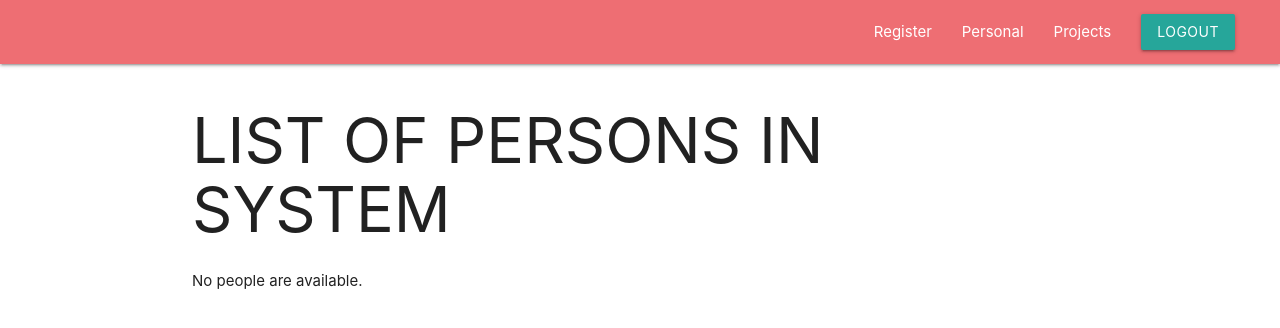
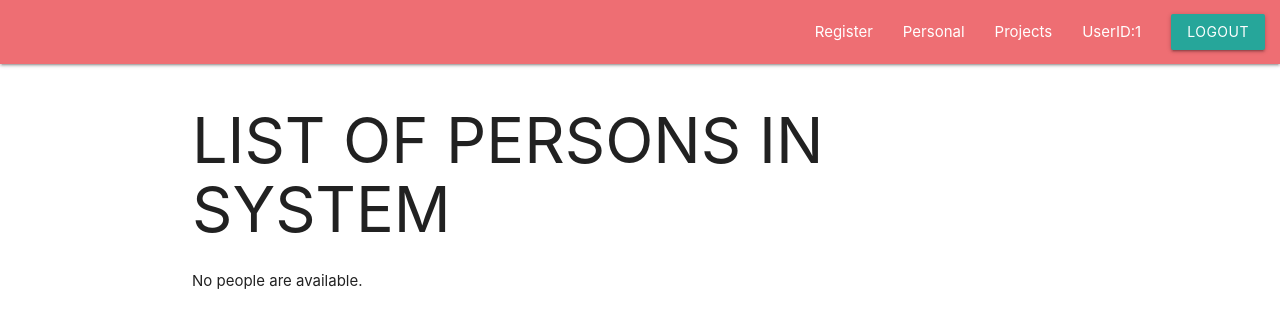
Before and after one commit to DanikNik/urfu, a Django app: page /account/ in a window 1280 px wide. Shown: the top 328 px of the page. Run offline with Django 3.2, Linux system fonts and the light colour scheme; the visitor is signed in with stand-in values (Sample User, id 1).

Commit message:
minor bux fix + minor UI update

```diff
--- a/templates/base_generic.html
+++ b/templates/base_generic.html
@@ -16,7 +16,7 @@
                     <li><a href="{%url 'register'%}">Register</a></li>
                     <li><a href="{%url 'person_list'%}">Personal</a></li>
                     <li><a href="{%url 'project_list'%}">Projects</a></li>
-                    <li><a href="{{request.user.person.get_absolute_url}}">{{request.user.person.name}}</a></li>
+                    <li><a href="{{request.user.person.get_absolute_url}}">{{request.user.person}} UserID:{{request.user.id}}</a></li>
                     <li><a class="waves-effect waves-light btn" href="{% url 'logout'%}">Logout</a></li>
                 </ul>
             {%else%}
```
